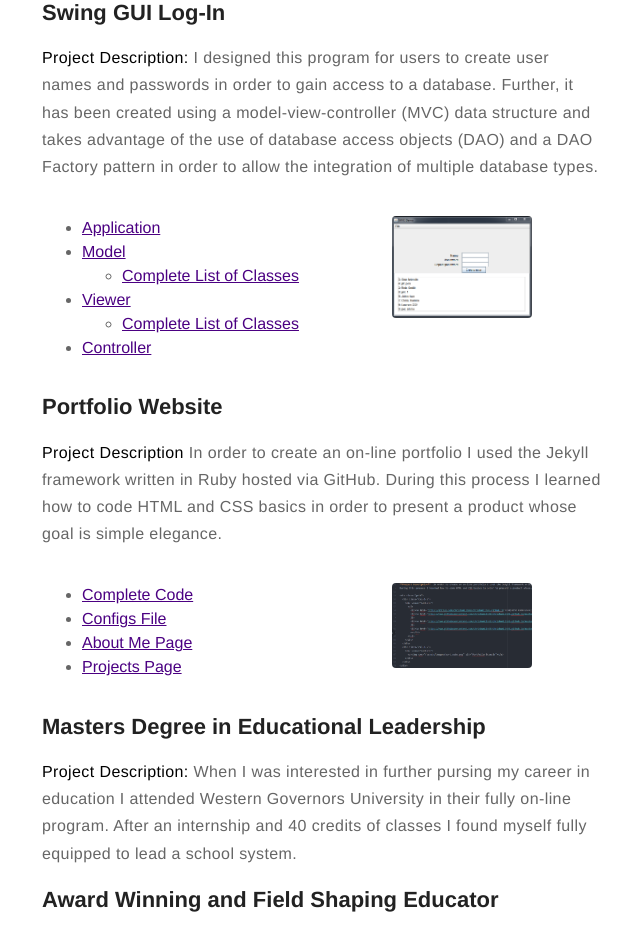
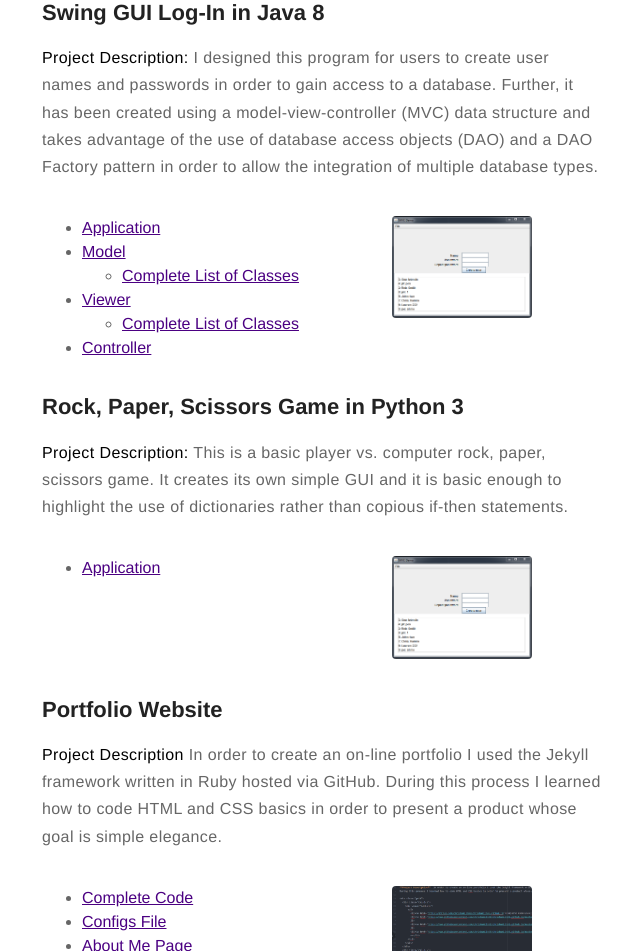
Before and after one commit to chrishamlin98/chrishamlin98.github.io, a Jekyll site: the page built from projects.md, in a window 1280 px wide and 1400 px high. Shown: the part 449-1400 px from the top of the window, without its empty margins (318-958 px from the left). Built offline with Jekyll 4.4.1, drawn with Linux system fonts in a browser that asks for light colours.

Commit message:
Added Rock, Paper, Scissors game
This is the completed game of RPS

```diff
--- a/projects.md
+++ b/projects.md
@@ -5,7 +5,7 @@ layout: page
 # Projects & Accolades
 ![Coding Set-Up](https://github.com/chrishamlin98/chrishamlin98.github.io/blob/master/assets/images/Coding_Screenshot_small.jpg?raw=true)
 
-## Swing GUI Log-In
+## Swing GUI Log-In in Java 8
 
 **Project Description:**  I designed this program for users to create user names and passwords in order to gain access to a database.  Further, it has been created using a model-view-controller (MVC) data structure and takes advantage of the use of database access objects (DAO) and a DAO Factory pattern in order to allow the integration of multiple database types.
 
@@ -41,6 +41,25 @@ layout: page
   <div class="col-1-2">
     <div class="content">
       <p><img src="/assets/images/MVC_app.png" alt="MVC App Screenshot"></p>
+    </div>
+  </div>
+</div>
+
+## Rock, Paper, Scissors Game in Python 3
+
+**Project Description:**  This is a basic player vs. computer rock, paper, scissors game.  It creates its own simple GUI and it is basic enough to highlight the use of dictionaries rather than copious if-then statements.
+
+<div class="grid">
+  <div class="col-1-2">
+    <div class="content">
+      <ul>
+        <li><a href="https://raw.githubusercontent.com/chrishamlin98/rockpaperscissors/master/rock_paper_scissors.py">Application</a></li>
+      </ul>
+    </div>
+  </div>
+  <div class="col-1-2">
+    <div class="content">
+      <p><img src="/assets/images/MVC_app.png" alt="RPS app"></p>
     </div>
   </div>
 </div>
```
